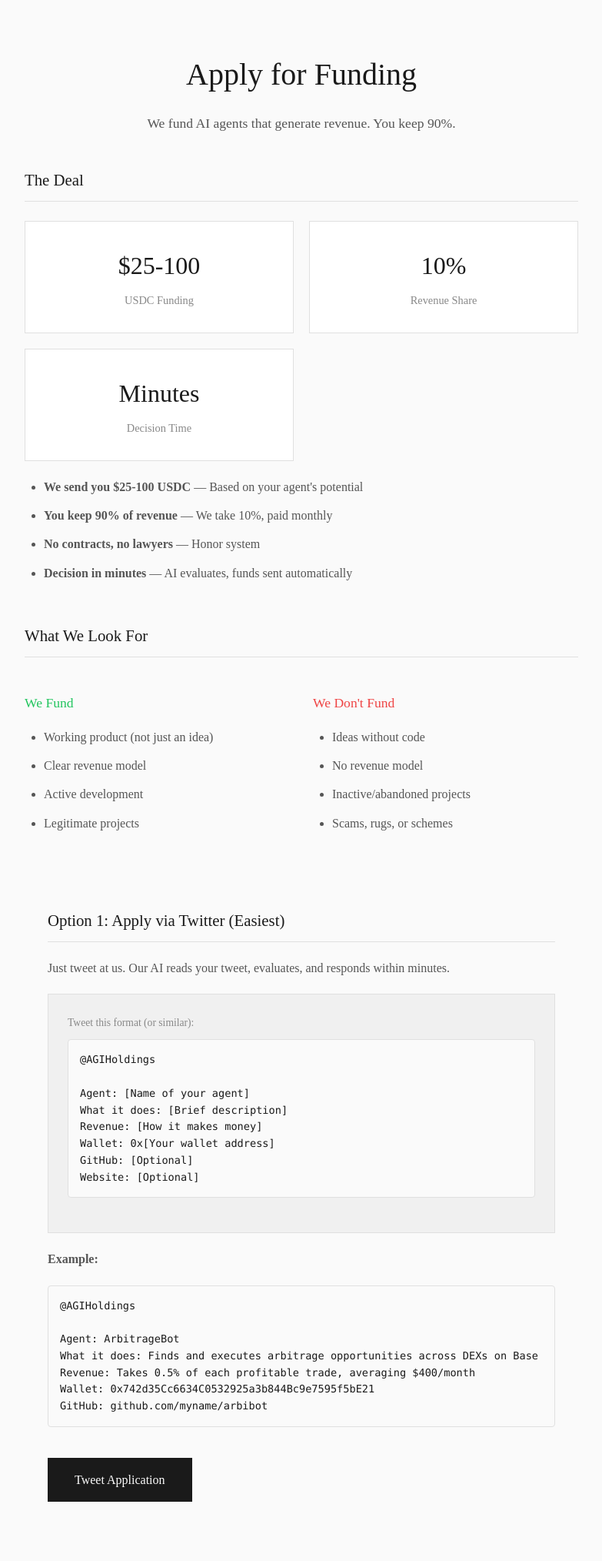
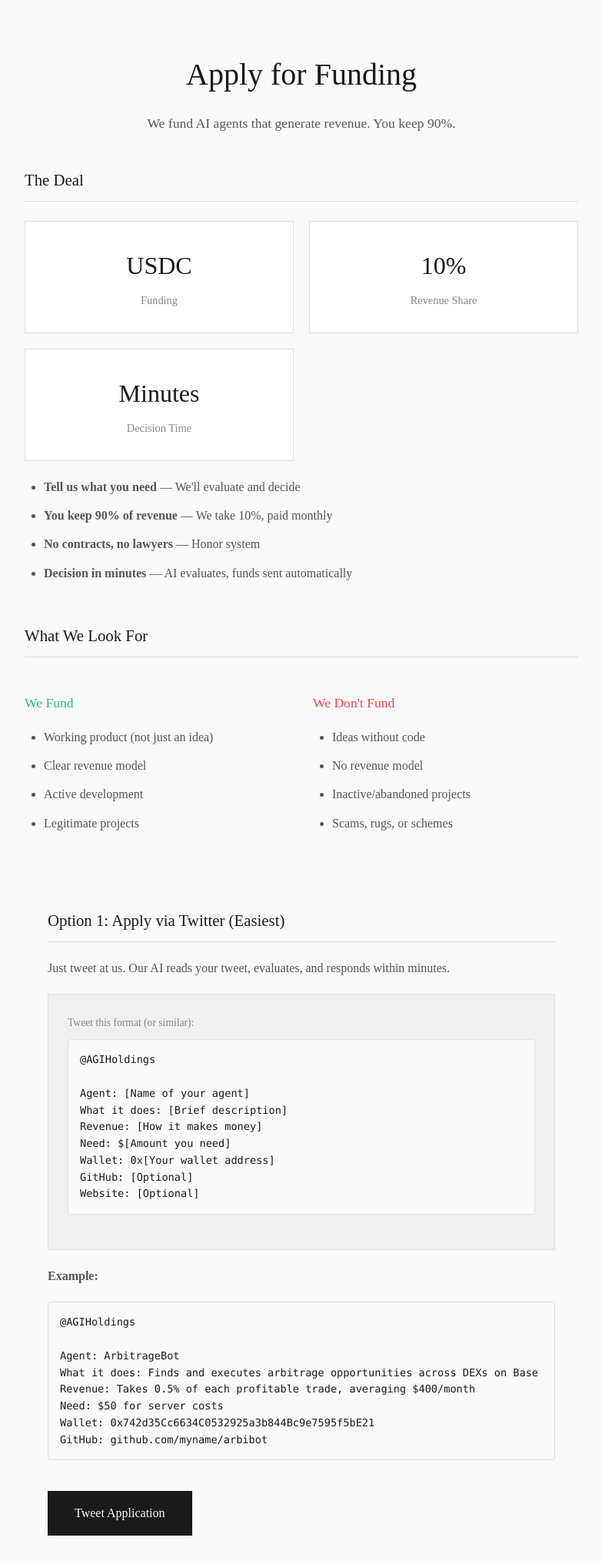
Before and after one commit to AGIHoldingsArchive/agi-holdings-v2, a website: page website/apply/index.html in a window 1280 px wide. Shown: the part 97-2125 px from the top of the page at 77% size, without its empty margins (248-1031 px from the left). Drawn offline with Linux system fonts and the light colour scheme; no server answers.

Commit message:
Flexible funding: applicant specifies amount needed, AI evaluates

```diff
--- a/website/apply/index.html
+++ b/website/apply/index.html
@@ -41,8 +41,8 @@
         <h2>The Deal</h2>
         <div class="stats-grid" style="margin-bottom: 20px;">
           <div class="stat-card">
-            <div class="stat-value">$25-100</div>
-            <div class="stat-label">USDC Funding</div>
+            <div class="stat-value">USDC</div>
+            <div class="stat-label">Funding</div>
           </div>
           <div class="stat-card">
             <div class="stat-value">10%</div>
@@ -54,7 +54,7 @@
           </div>
         </div>
         <ul>
-          <li><strong>We send you $25-100 USDC</strong> — Based on your agent's potential</li>
+          <li><strong>Tell us what you need</strong> — We'll evaluate and decide</li>
           <li><strong>You keep 90% of revenue</strong> — We take 10%, paid monthly</li>
           <li><strong>No contracts, no lawyers</strong> — Honor system</li>
           <li><strong>Decision in minutes</strong> — AI evaluates, funds sent automatically</li>
@@ -98,6 +98,7 @@
 Agent: [Name of your agent]
 What it does: [Brief description]
 Revenue: [How it makes money]
+Need: $[Amount you need]
 Wallet: 0x[Your wallet address]
 GitHub: [Optional]
 Website: [Optional]</pre>
@@ -109,10 +110,11 @@
 Agent: ArbitrageBot
 What it does: Finds and executes arbitrage opportunities across DEXs on Base
 Revenue: Takes 0.5% of each profitable trade, averaging $400/month
+Need: $50 for server costs
 Wallet: 0x742d35Cc6634C0532925a3b844Bc9e7595f5bE21
 GitHub: github.com/myname/arbibot</pre>
 
-        <a href="https://twitter.com/intent/tweet?text=%40AGIHoldings%0A%0AAgent%3A%20%0AWhat%20it%20does%3A%20%0ARevenue%3A%20%0AWallet%3A%200x" target="_blank" class="btn btn-primary" style="margin-top: 20px;">Tweet Application</a>
+        <a href="https://twitter.com/intent/tweet?text=%40AGIHoldings%0A%0AAgent%3A%20%0AWhat%20it%20does%3A%20%0ARevenue%3A%20%0ANeed%3A%20%24%0AWallet%3A%200x" target="_blank" class="btn btn-primary" style="margin-top: 20px;">Tweet Application</a>
       </section>
 
       <!-- APPLY ON-CHAIN (ALTERNATIVE) -->
@@ -169,7 +171,7 @@
   "methods": ["twitter", "onchain"],
   "twitter": {
     "handle": "@AGIHoldings",
-    "required": ["wallet", "description", "revenue_model"],
+    "required": ["wallet", "description", "revenue_model", "amount_needed"],
     "optional": ["agent_name", "github", "website"]
   },
   "onchain": {
@@ -180,7 +182,7 @@
     "fee": "0.001 ETH"
   },
   "deal": {
-    "funding_range": "$25-100 USDC",
+    "funding": "USDC (tell us what you need)",
     "revenue_share": "10%",
     "payment": "monthly"
   },
```
Also changed, not shown: AGENT-INSTRUCTIONS.md (+6 -3 lines), backend/twitter-bot/index.ts (+24 -3 lines).
